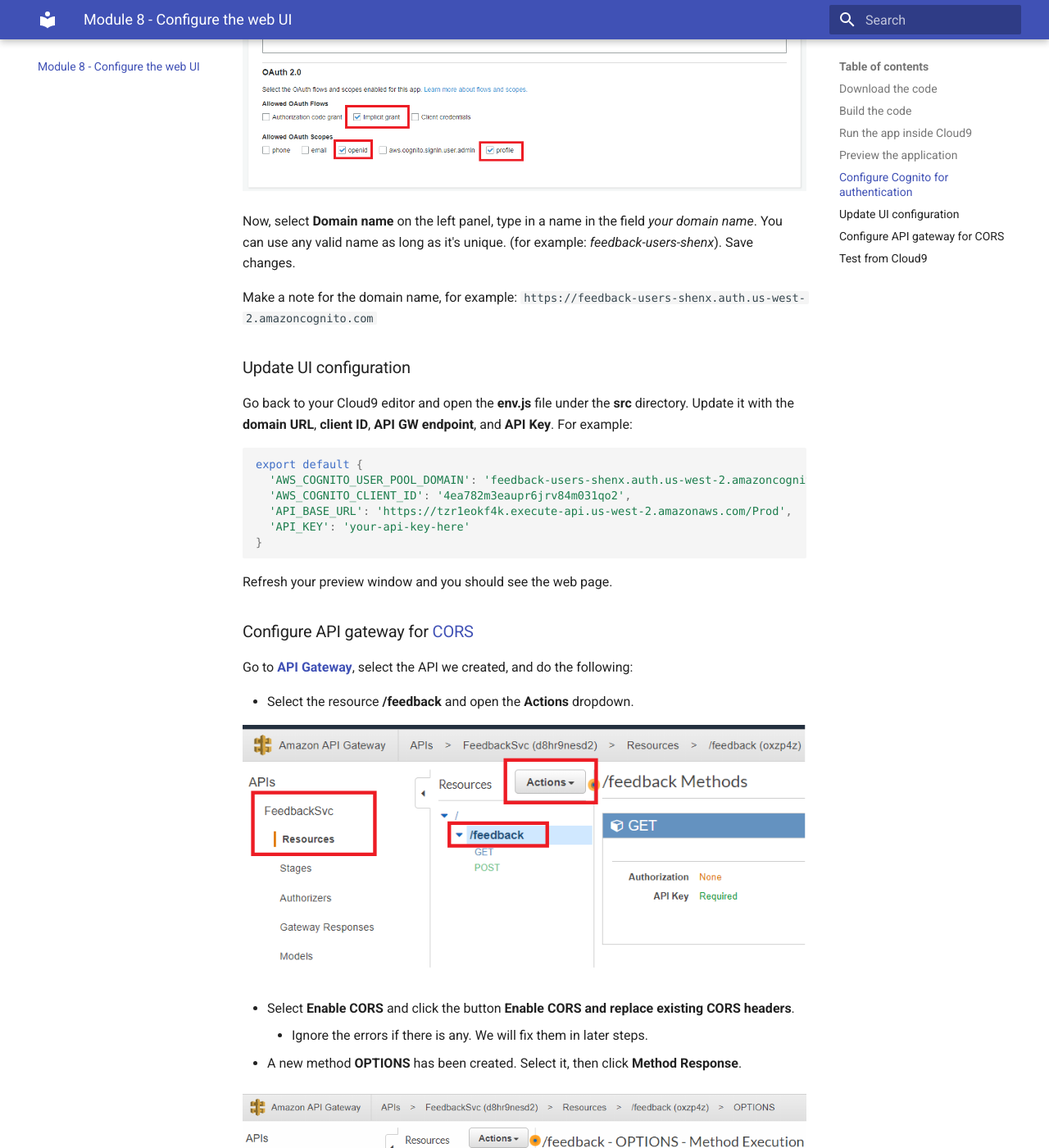
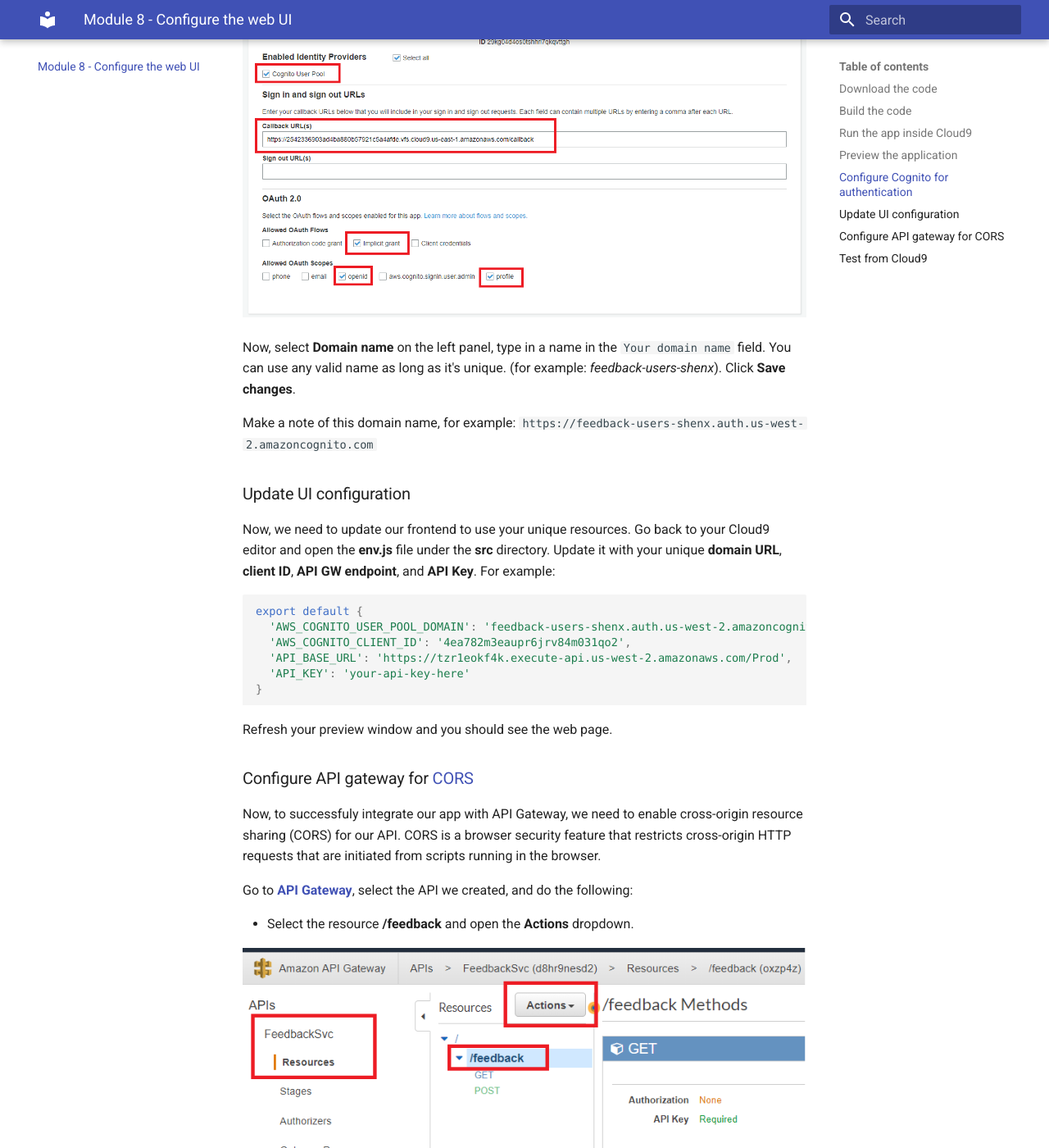
Before and after one commit to xiangshen-dk/workshop-building-secure-apis, an MkDocs documentation site: the page built from docs/webui.md, in a window 1280 px wide and 1400 px high, scrolled down 2187 px. Shown: the whole window at 82% size. Built offline with MkDocs 1.6.1 and Material for MkDocs 9.7.7, drawn with Linux system fonts in a browser that asks for light colours; some web fonts are replaced; some of the changed text lies outside the part shown.

Commit message:
update webui

````diff
--- a/docs/webui.md
+++ b/docs/webui.md
@@ -1,7 +1,7 @@
 # Create the web UI
 Time Estimate: 20 - 25 minutes
 
-In this module, we will download the source code for the frontend web UI of our application, hook it into our API, and test using it from our development environment.
+In this module, we will download some sample source code for a Vue.js frontend web UI that will use our REST API as its backend. We'll hook this frontend up with our `FeedbackSvc` API and then test it from our Cloud9 development environment. In doing so, you'll see how a real application might interact with our API.
 
 ### Download the code
 
@@ -46,26 +46,26 @@ Refresh the preview window, you should have a web page displayed. If you still h
 
 ### Configure Cognito for authentication
 
-Go back to your [**Cognito**](https://console.aws.amazon.com/cognito/home "AWS Cognito") user pool and in __App client settings__, do the following:
+Now, we need to do some additional configuration in Cognito so that users can sign-in via Cognito from our new frontend. Go back to your [**Cognito**](https://console.aws.amazon.com/cognito/home "AWS Cognito") user pool and in __App client settings__, do the following:
 
 * Enable __Cognito User Pool__ for webapp (mark the checkbox under **Enabled Identity Providers**)
-* Add Cloud9 preview URL with ==__/callback__== to the callback URL. For example:
+* Enter the entire Cloud9 preview URL with ==__/callback__== appended as the callback URL. For example:
 
     `https://02b97ba28ee44121bc0e2ed09a4e6e99.vfs.cloud9.us-west-2.amazonaws.com/callback`
 
-* Enable Implict grant with __openid__ and __profile__ in __Allowed OAuth scopes__
+* Enable **Implict grant** with __openid__ and __profile__ in __Allowed OAuth scopes__
 * Confirm your selections look like the below and save changes
 
   ![App client settings](../screenshots/clientsettings.png)
 
-Now, select __Domain name__ on the left panel, type in a name in the field _your domain name_. You can use any valid name as long as it's unique. (for example: _feedback-users-shenx_). Save changes.
+Now, select __Domain name__ on the left panel, type in a name in the `Your domain name` field. You can use any valid name as long as it's unique. (for example: _feedback-users-shenx_). Click **Save changes**.
 
 
-Make a note for the domain name, for example: `https://feedback-users-shenx.auth.us-west-2.amazoncognito.com`
+Make a note of this domain name, for example: `https://feedback-users-shenx.auth.us-west-2.amazoncognito.com`
 
 ### Update UI configuration
 
-Go back to your Cloud9 editor and open the **env.js** file under the **src** directory. Update it with the __domain URL__, __client ID__, __API GW endpoint__, and __API Key__. For example:
+Now, we need to update our frontend to use your unique resources. Go back to your Cloud9 editor and open the **env.js** file under the **src** directory. Update it with your unique __domain URL__, __client ID__, __API GW endpoint__, and __API Key__. For example:
 ```javascript
 export default {
   'AWS_COGNITO_USER_POOL_DOMAIN': 'feedback-users-shenx.auth.us-west-2.amazoncognito.com',
@@ -79,6 +79,8 @@ Refresh your preview window and you should see the web page.
 
 ### Configure API gateway for [CORS](https://en.wikipedia.org/wiki/Cross-origin_resource_sharing "CORS")
 
+Now, to successfuly integrate our app with API Gateway, we need to enable cross-origin resource sharing (CORS) for our API. CORS is a browser security feature that restricts cross-origin HTTP requests that are initiated from scripts running in the browser.
+
 Go to [**API Gateway**](https://us-west-2.console.aws.amazon.com/apigateway/home?region=us-west-2 "API GW"), select the API we created, and do the following:
 
 * Select the resource __/feedback__ and open the __Actions__ dropdown.
@@ -87,7 +89,7 @@ Go to [**API Gateway**](https://us-west-2.console.aws.amazon.com/apigateway/home
 
 * Select __Enable CORS__ and click the button __Enable CORS and replace existing CORS headers__.
 
-    - Ignore the errors if there is any. We will fix them in later steps.
+    - Ignore any errors that pop up. We will fix them in later steps.
 
 * A new method __OPTIONS__ has been created. Select it, then click __Method Response__.
 
````
Also changed, not shown: other parts of docs/webui.md (+6 -5 lines), docs/vpclink.md (+1 -1 lines).
